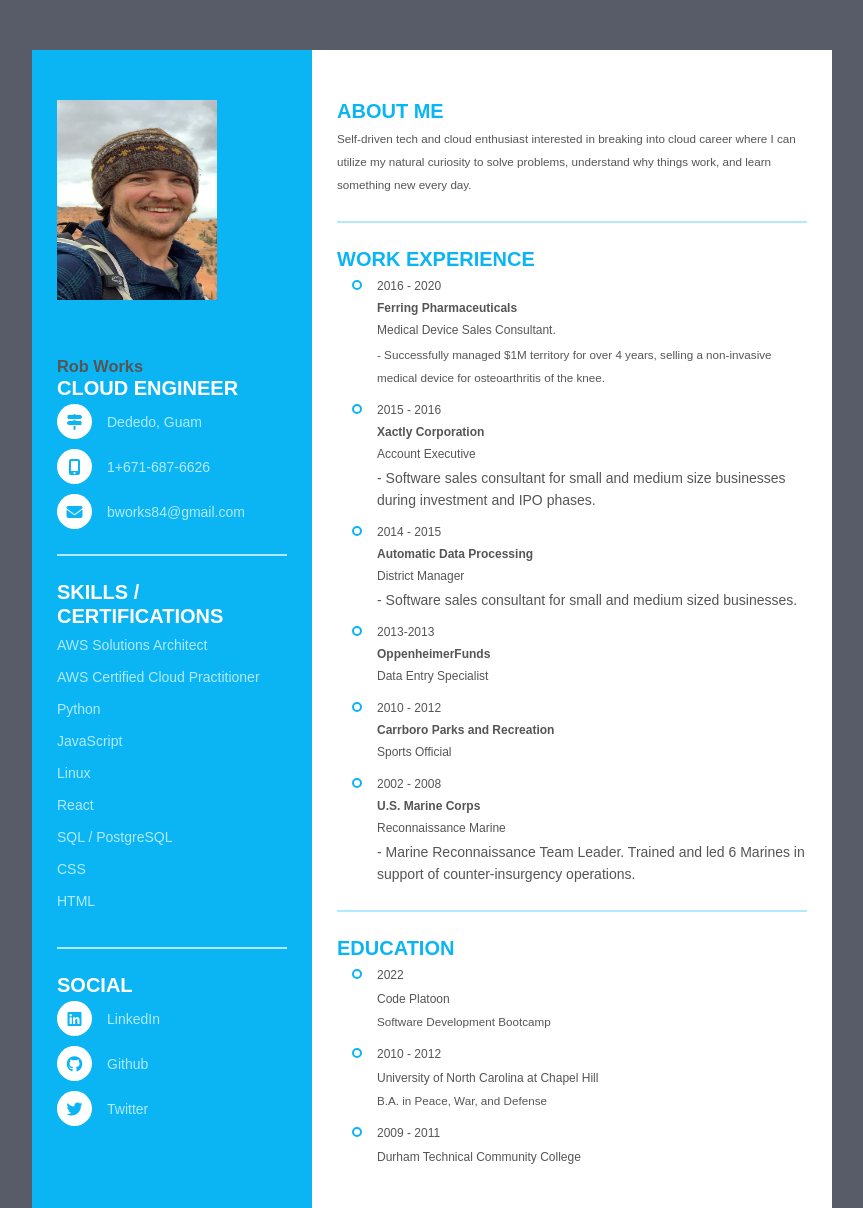
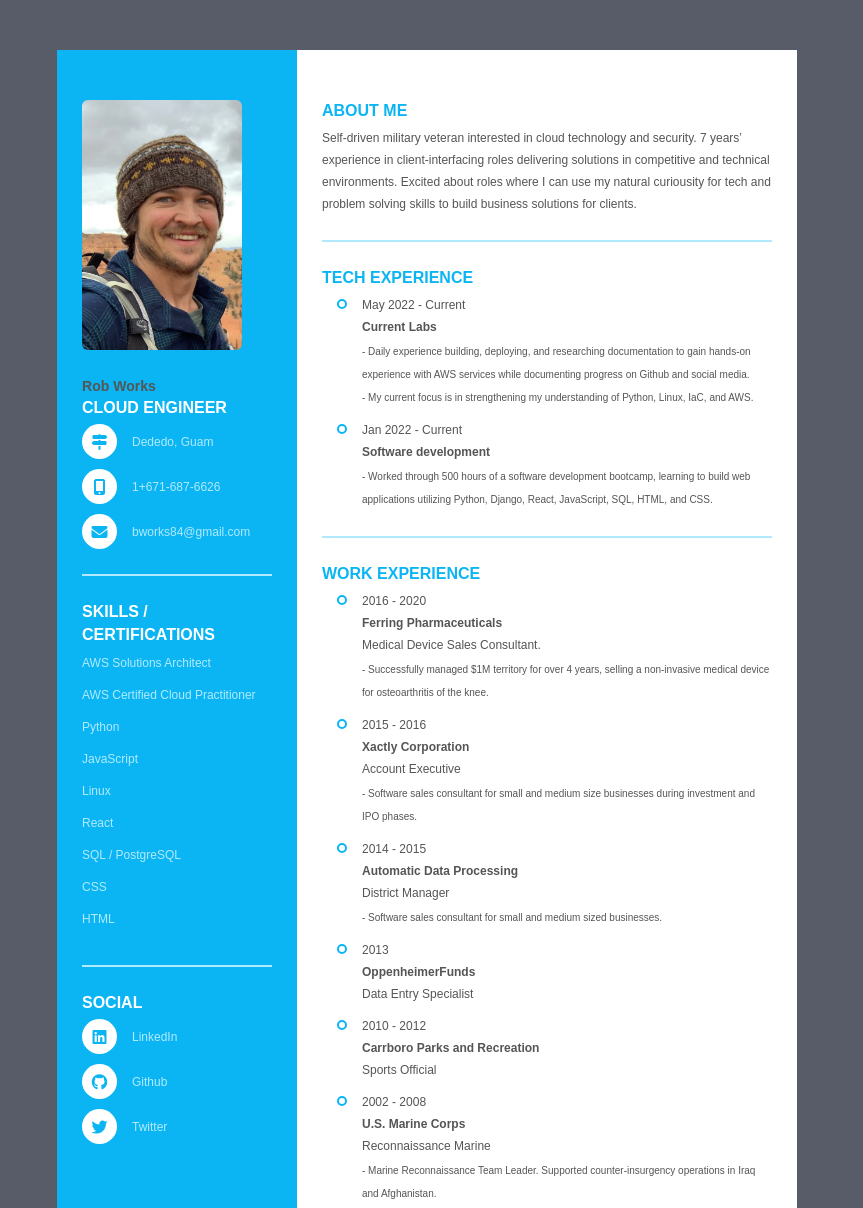
Before and after one commit to bworks84/cloud-resume-challenge, a plain HTML site: page resume/index.html in a window 1280 px wide. Shown: the top 1208 px of the page, without its empty margins (208-1071 px from the left). Drawn offline with Linux system fonts and the light colour scheme.

Commit message:
updated directory and site counter

```diff
--- a/resume/css/styles.css
+++ b/resume/css/styles.css
@@ -10,14 +10,18 @@
 
 body {
   background: #585c68;
-  font-size: 14px;
+  font-size: 12px;
   line-height: 22px;
   color: #555555;
 }
 
+h6 {
+  color: #fff;
+}
+
 .bold {
   font-weight: 700;
-  font-size: 20px;
+  font-size: 16px;
   text-transform: uppercase;
 }
 
@@ -27,7 +31,7 @@
 }
 
 .resume {
-  width: 800px;
+  width: 750px;
   height: auto;
   display: flex;
   margin: 50px auto;
@@ -44,17 +48,18 @@
 }
 
 .resume .resume_left {
-  width: 280px;
+  width: 240px;
   background: #0bb5f4;
 }
 
-.resume .resume_left .resume_profile {
+.resume .resume_left .resume_profile img {
   width: 100%;
-  height: 280px;
+  border-radius: 6px;
+  height: 250px;
   overflow: hidden;
 }
 
-.resume .resume_left .resume_profile img {
+.resume .resume_left .resume_profile {
   width: 210px;
   height: 300px;
   padding: 50px 25px;
@@ -136,7 +141,7 @@
   width: 15%;
 }
 
-.resume .resume_left .resume_skills ul li .skill_progress span {
+.resume .resume_left .resume_skills ul li span {
   position: absolute;
   top: 0;
   left: 0;
@@ -150,7 +155,7 @@
 }
 
 .resume .resume_right {
-  width: 520px;
+  width: 500px;
   background: #fff;
   padding: 25px;
 }
@@ -236,3 +241,7 @@
 .resume .resume_right .resume_hobby ul li:last-child:before {
   display: none;
 }
+
+#visits {
+  color: #fff;
+}
--- a/resume/index.html
+++ b/resume/index.html
@@ -6,6 +6,7 @@
     <meta name="viewport" content="width=device-width, initial-scale=1.0" />
     <title>My Resume</title>
     <link rel="stylesheet" href="css/styles.css" />
+    <script async src="https://api.countapi.xyz/hit/rworks-portfolio.link/df3768c5-ab35-41e7-82d6-eb72f4ecc9ce?callback=websiteVisits"></script>
     <script
       src="https://kit.fontawesome.com/700946d5b1.js"
       crossorigin="anonymous"
@@ -36,7 +37,7 @@
                 <div class="icon">
                   <i class="fas fa-envelope" aria-hidden="true"></i>
                 </div>
-                <div class="data">bworks84@gmail.com</div>
+                <div class="data"><a href="mailto:bworks84@gmail.com">bworks84@gmail.com</a></div>
               </li>
             </ul>
           </div>
@@ -124,16 +125,54 @@
         </div>
       </div>
       <div class="resume_right">
-
         <div class="resume_item resume_about">
           <div class="title">
             <p class="bold">About me</p>
           </div>
           <p>
+            Self-driven military veteran interested in cloud technology and
+            security. 7 years’ experience in client-interfacing roles delivering
+            solutions in competitive and technical environments. Excited about
+            roles where I can use my natural curiousity for tech and problem
+            solving skills to build business solutions for clients.
+          </p>
+        </div>
+        <div class="resume_item resume_work">
+          <div class="title">
+            <p class="bold">Tech Experience</p>
+          </div>
+          <ul>
+            <li>
+              <div class="date">
+                May 2022 - Current
+                <h4>Current Labs</h4>
+                <p class="semi-bold"></p>
+              </div>
+              <div class="info">
+                <p>
                   <small>
-                Self-driven tech and cloud enthusiast interested in breaking into cloud career where I can utilize my natural curiosity to solve problems, understand why things work, and learn something new every day.
+                    - Daily experience building, deploying, and researching documentation to gain hands-on experience with AWS services while documenting progress on Github and social media. <br>
+
+                    - My current focus is in strengthening my understanding of Python, Linux, IaC, and AWS.
                   </small>
                 </p>
+              </div>
+            </li>
+            <li>
+              <div class="date">
+                Jan 2022 - Current
+                <h4>Software development</h4>
+                <p class="semi-bold"></p>
+              </div>
+              <div class="info">
+                <p>
+                  <small>
+                    - Worked through 500 hours of a software development bootcamp, learning to build web applications utilizing Python, Django, React, JavaScript, SQL, HTML, and CSS.
+                  </small>
+                </p>
+              </div>
+            </li>
+          </ul>
         </div>
           <div class="resume_item resume_work">
             <div class="title">
@@ -147,10 +186,11 @@
                   <p class="semi-bold">Medical Device Sales Consultant.</p>
                 </div>
                 <div class="info">
-                  <p><small>
-                      - Successfully managed $1M territory for over 4 years, selling
-                    a non-invasive medical device for osteoarthritis of the
-                    knee.
+                  <p>
+                    <small>
+                      - Successfully managed $1M territory for over 4 years,
+                      selling a non-invasive medical device for osteoarthritis
+                      of the knee.
                     </small>
                   </p>
                 </div>
@@ -163,8 +203,10 @@
                 </div>
                 <div class="info">
                   <p>
-                    - Software sales consultant for small and medium size
+                    <small
+                      >- Software sales consultant for small and medium size
                       businesses during investment and IPO phases.
+                    </small>
                   </p>
                 </div>
               </li>
@@ -175,12 +217,17 @@
                   <p class="semi-bold">District Manager</p>
                 </div>
                 <div class="info">
-                  <p> - Software sales consultant for small and medium sized businesses.</p>
+                  <p>
+                    <small>
+                      - Software sales consultant for small and medium sized
+                      businesses.
+                    </small>
+                  </p>
                 </div>
               </li>
               <li>
                 <div class="date">
-                2013-2013
+                  2013
                   <h4>OppenheimerFunds</h4>
                   <p class="semi-bold">Data Entry Specialist</p>
                 </div>
@@ -205,7 +252,12 @@
                   <p class="semi-bold">Reconnaissance Marine</p>
                 </div>
                 <div class="info">
-              <p> - Marine Reconnaissance Team Leader. Trained and led 6 Marines in support of counter-insurgency operations.</p>
+                  <p>
+                    <small>
+                      - Marine Reconnaissance Team Leader. Supported
+                      counter-insurgency operations in Iraq and Afghanistan.
+                    </small>
+                  </p>
                 </div>
               </li>
             </ul>
@@ -242,5 +294,8 @@
         </div>
       </div>
       </div>
+    </div>
+    <h6>This site has been visited <span id="visits"></span> times.</h6>
+    <script src="script.js"></script>
   </body>
 </html>
--- /dev/null
+++ b/resume/script.js
@@ -0,0 +1,3 @@
+function websiteVisits(response) {
+  document.querySelector("#visits").textContent = response.value;
+}
```
Also changed, not shown: 3 other files. Lines whose indentation alone changed are shown as unchanged.
